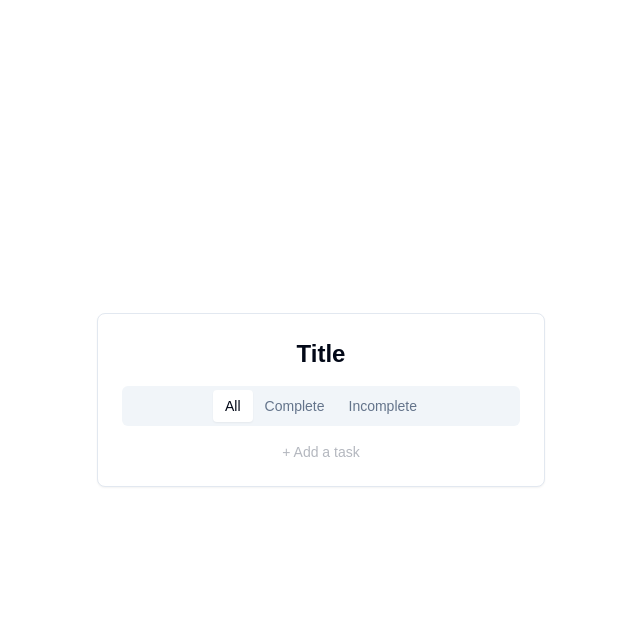
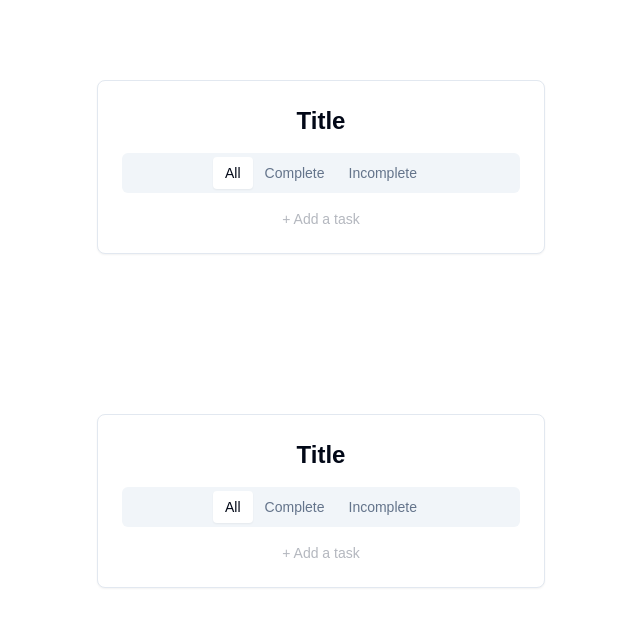
Before and after one commit to mintthiha/todo-react-app, a Next.js app: page / in a window 1280 px wide. Shown: the top 626 px of the page, without its empty margins (319-959 px from the left). Built offline with nearby package versions, Linux system fonts and the light colour scheme.

Commit message:
Add logic for seperate lists

```diff
--- a/app/page.tsx
+++ b/app/page.tsx
@@ -7,5 +7,8 @@ import dynamic from "next/dynamic";
 const TodoList = dynamic(() => import("@/components/ToDoList"), { ssr: false });
 
 export default function Page() {
-  return <TodoList />;
+  return <>
+  <TodoList storageKey="todos-list-1" />
+  <TodoList storageKey="todos-list-2" />
+</>
 }
--- a/components/ToDoList.tsx
+++ b/components/ToDoList.tsx
@@ -16,10 +16,14 @@ interface Task {
   note?: string;
 }
 
-export default function TodoList() {
+interface TodoListProps {
+  storageKey: string;
+}
+
+export default function TodoList({ storageKey }: TodoListProps) {
   const [task, setTask] = useState("");
   const [note, setNote] = useState("");
-  const [tasks, setTasks] = useLocalStorage<Task[]>("todos", []);
+  const [tasks, setTasks] = useLocalStorage<Task[]>(storageKey, []);
   const [filter, setFilter] = useState("all");
   const [showInput, setShowInput] = useState(false);
 
@@ -50,7 +54,7 @@ export default function TodoList() {
   });
 
   return (
-    <div className="flex flex-col items-center justify-center min-h-screen p-4">
+    <div className="flex flex-col items-center justify-center pt-20 pb-20 pl-4 pr-4">
       <Card className="w-full max-w-md p-6 space-y-4">
         <h1 className="text-2xl font-bold text-center">Title</h1>
 
```
